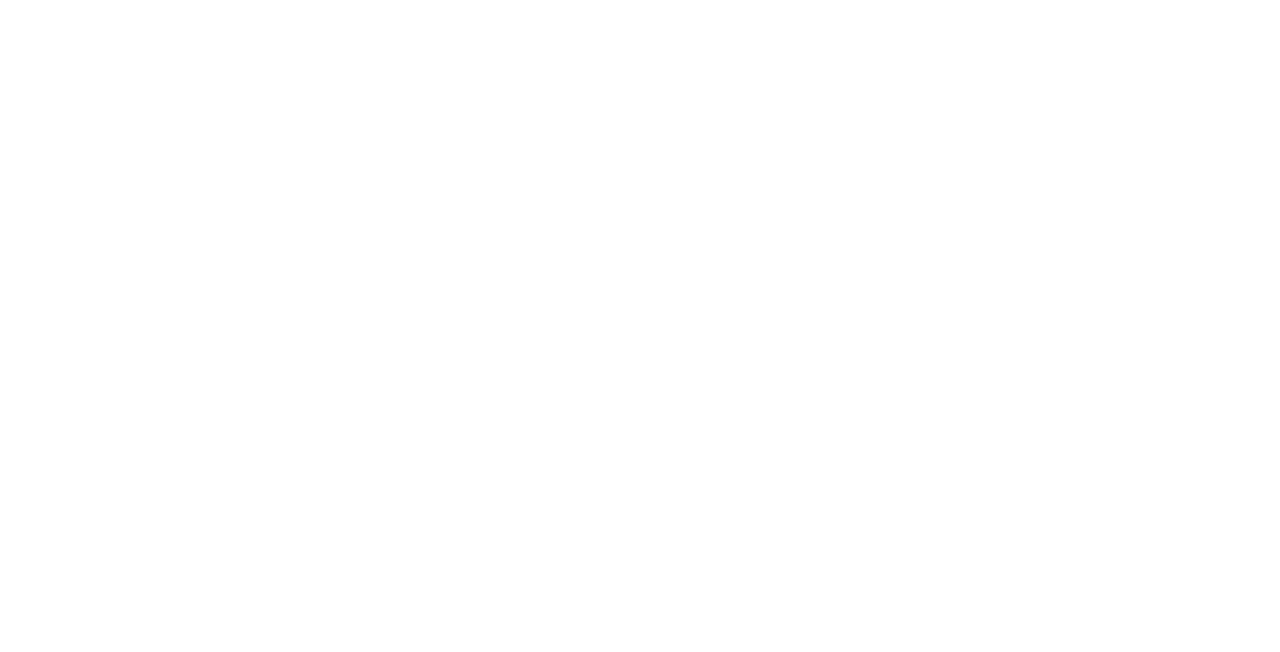
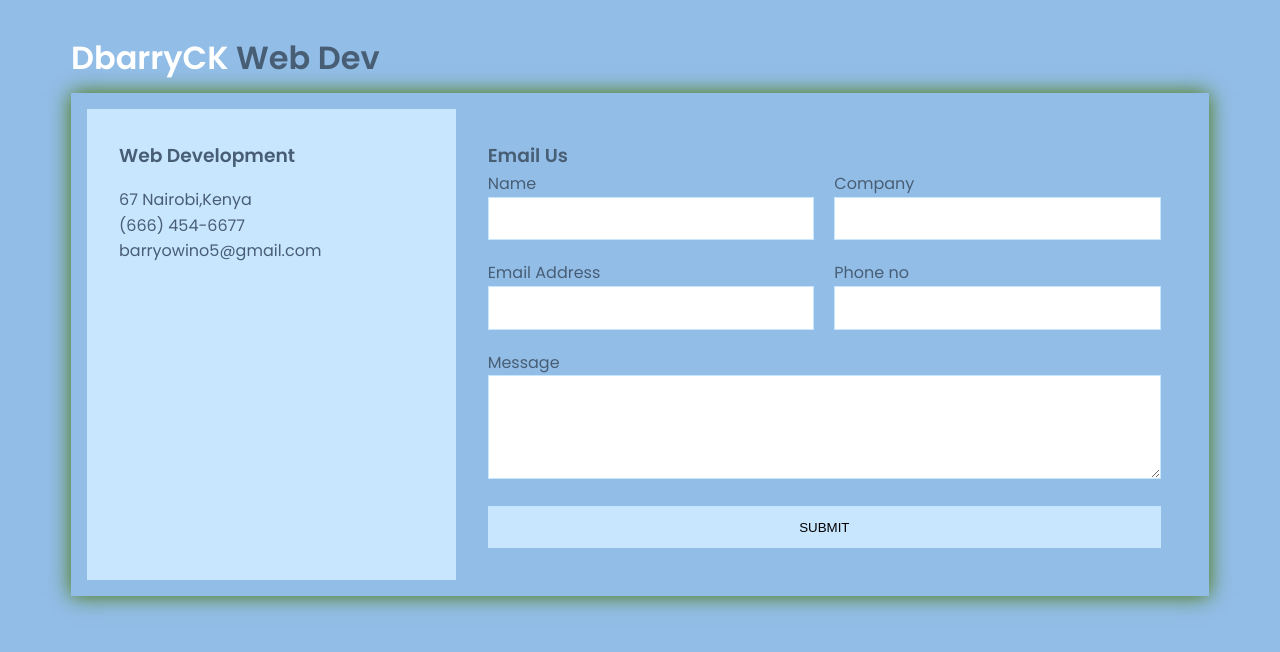
Before and after one commit to Barry-owino/Contact-form1, a plain HTML site: page index.html in a window 1280 px wide. Drawn offline with Linux system fonts and the light colour scheme.

Commit message:
complete desktop design

```diff
--- a/CSS/style.css
+++ b/CSS/style.css
@@ -85,5 +85,20 @@
 
 /*Larger screens*/
 @media(min-width:700px){
-  body{display:none;}
+  .wrapper{
+    display:grid;
+    grid-template-columns:1fr 2fr;
+  }
+
+  .wrapper > *{
+    padding:2em;
+  }
+
+  .company-info h3,.company-info ul,.company-info,.brand{
+    text-align:left;
+  }
+
+  .brand{
+    margin-bottom:10px;
+  }
 }
--- a/index.html
+++ b/index.html
@@ -7,6 +7,7 @@
   <link rel="preconnect" href="https://fonts.googleapis.com">
   <link rel="preconnect" href="https://fonts.gstatic.com" crossorigin>
   <link href="https://fonts.googleapis.com/css2?family=Poppins:ital,wght@0,200;0,300;0,400;0,500;0,600;1,100;1,300;1,400;1,600&family=Roboto:ital,wght@0,100;0,300;1,300&display=swap" rel="stylesheet">
+  <link rel="stylesheet" href="path/to/font-awesome/css/font-awesome.min.css">
   <link rel="stylesheet" href="/CSS/style.css">
   <title>DbarryCK|Web Dev</title>
 </head>
```
